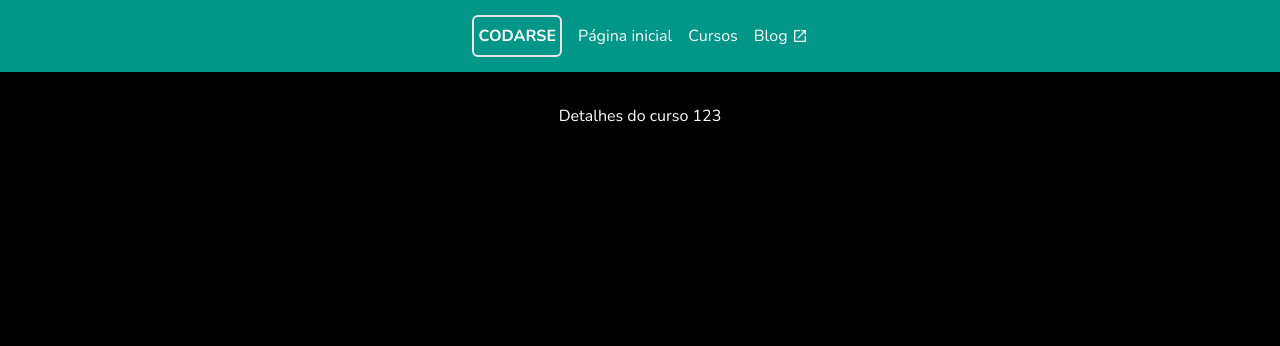
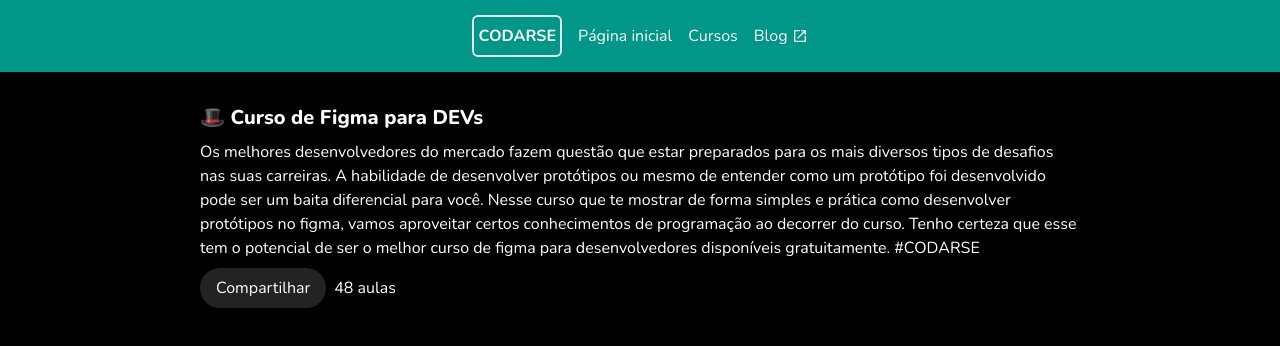
Before and after one commit to henrique-brites/yyoutube-nextjs-course-platform, a Next.js app: page /courses/123 in a window 1280 px wide. Shown: the top 346 px of the page. Built offline with nearby package versions, Linux system fonts and the light colour scheme.

Commit message:
feat: add course header component

```diff
--- a/src/app/courses/[id]/page.tsx
+++ b/src/app/courses/[id]/page.tsx
@@ -1,4 +1,6 @@
 import { Metadata } from "next";
+
+import { CourseHeader } from "@/components/course-header/CourseHeader";
 
 interface Props {
   params: { id: string }
@@ -17,7 +19,10 @@
 
   return (
     <main className="mt-8 flex justify-center">
-      Detalhes do curso {params.id}
+      <div className="w-full min-[880px]:max-w-[880px]">
+
+        <CourseHeader />
+      </div>
     </main>
   );
 }
--- a/src/app/courses/page.tsx
+++ b/src/app/courses/page.tsx
@@ -9,7 +9,7 @@
 export default function PageCourses() {
   return (
     <main className="mt-8 flex justify-center">
-      <div className="min-[880px]:max-w-[880px]">
+      <div className="w-full min-[880px]:max-w-[880px]">
         <Section
           variant="grid"
           title="Todos os cursos"
--- a/src/app/page.tsx
+++ b/src/app/page.tsx
@@ -9,7 +9,7 @@
 export default function PageHome() {
   return (
     <main className="mt-8 flex justify-center">
-      <div className="max-w-full min-[880px]:max-w-[880px]">
+      <div className="w-full min-[880px]:max-w-[880px]">
         <Section
           variant="h-list"
           title="Veja mais cursos"
--- /dev/null
+++ b/src/components/course-header/CourseHeader.tsx
@@ -0,0 +1,21 @@
+
+export const CourseHeader = () => {
+  return (
+    <div className="flex flex-col gap-2">
+      <h1 className="font-extrabold text-xl">
+        🎩 Curso de Figma para DEVs
+      </h1>
+      <p>
+        Os melhores desenvolvedores do mercado fazem questão que estar preparados para os mais diversos tipos de desafios nas suas carreiras. A habilidade de desenvolver protótipos ou mesmo de entender como um protótipo foi desenvolvido pode ser um baita diferencial para você. Nesse curso que te mostrar de forma simples e prática como desenvolver protótipos no figma, vamos aproveitar certos conhecimentos de programação ao decorrer do curso. Tenho certeza que esse tem o potencial de ser o melhor curso de figma para desenvolvedores disponíveis gratuitamente. #CODARSE
+      </p>
+      <div className="flex gap-2 items-center">
+        <button className="py-2 px-4 bg-paper rounded-full">
+          Compartilhar
+        </button>
+        <span>
+          48 aulas
+        </span>
+      </div>
+    </div>
+  );
+};
```
